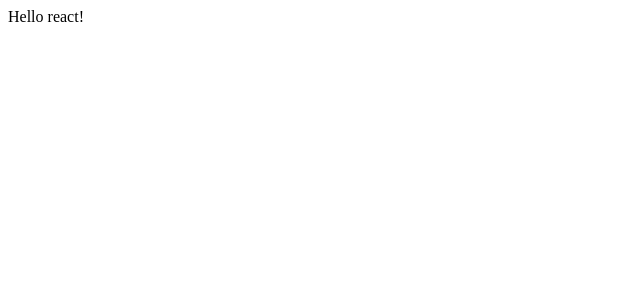
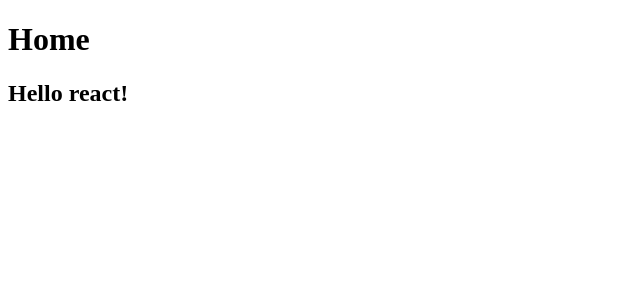
Before and after one commit to sh4d1t0/webpack-react-typescript, a React app: page / in a window 1280 px wide. Shown: the top 300 px of the page, without its empty margins (0-640 px from the left). Built offline with nearby package versions, Linux system fonts and the light colour scheme.

Commit message:
refactoring and adding type checking into the webpack process

```diff
--- a/config/webpack.common.js
+++ b/config/webpack.common.js
@@ -1,4 +1,5 @@
 const { CleanWebpackPlugin } = require('clean-webpack-plugin')
+const ForkTsCheckerWebpackPlugin = require('fork-ts-checker-webpack-plugin')
 const HtmlWebpackPlugin = require('html-webpack-plugin')
 const path = require('path')
 const TsconfigPathsPlugin = require('tsconfig-paths-webpack-plugin')
@@ -20,6 +21,7 @@ module.exports = {
   plugins: [
     new CleanWebpackPlugin(),
     new HtmlWebpackPlugin({ template: 'public/index.html' }),
+    new ForkTsCheckerWebpackPlugin({ async: false }),
   ],
   module: { rules },
   resolve: {
--- a/package.json
+++ b/package.json
@@ -47,6 +47,7 @@
     "eslint-plugin-jest-dom": "^4.0.2",
     "eslint-plugin-react": "^7.31.8",
     "eslint-plugin-testing-library": "^5.7.0",
+    "fork-ts-checker-webpack-plugin": "^7.2.13",
     "html-webpack-plugin": "^5.5.0",
     "husky": "^8.0.1",
     "jest": "^29.0.3",
--- a/src/App.tsx
+++ b/src/App.tsx
@@ -1,19 +1,11 @@
-import { IWelcomeMessage } from './types/app'
+import { Home } from '@/pages'
 
-function App({ name }: IWelcomeMessage) {
+function App() {
   return (
     <>
-      <div>Hello {name}!</div>
+      <Home name="react" />
     </>
   )
 }
 
-/**
- * @param {string} name
- * When name is not specified, it is assumed to be the defaultProps
- */
-App.defaultProps = {
-  name: 'React',
-}
-
 export default App
--- a/src/index.tsx
+++ b/src/index.tsx
@@ -3,4 +3,4 @@ import App from './App'
 
 const container = document.getElementById('root')
 const root = createRoot(container as HTMLElement)
-root.render(<App name="react" />)
+root.render(<App />)
--- /dev/null
+++ b/src/pages/Home/Home.tsx
@@ -0,0 +1,25 @@
+import React from 'react'
+import { IWelcomeMessage } from '@/types/app'
+
+export interface HomeInterface {
+  name: string
+}
+
+const Home: React.FC<HomeInterface> = ({ name }: IWelcomeMessage) => {
+  return (
+    <>
+      <h1>Home</h1>
+      <h2>Hello {name}!</h2>
+    </>
+  )
+}
+
+/**
+ * @param {string} name
+ * When name is not specified, it is assumed to be the defaultProps
+ */
+Home.defaultProps = {
+  name: 'React',
+}
+
+export default Home
--- /dev/null
+++ b/src/pages/Home/index.tsx
@@ -0,0 +1 @@
+export { default as Home } from './Home'
--- /dev/null
+++ b/src/pages/index.ts
@@ -0,0 +1 @@
+export * from './Home'
```
Also changed, not shown: 1 other file (tests, documents, lock files or other folders).
